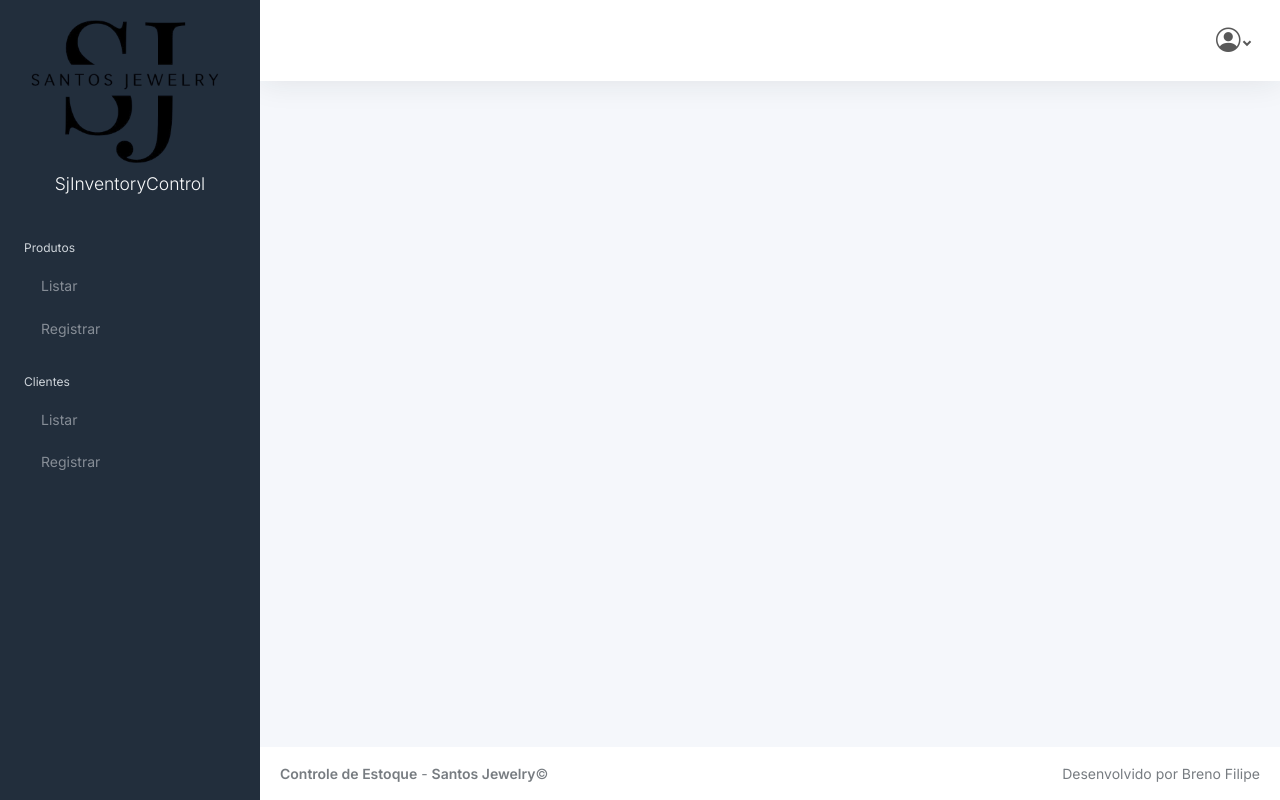
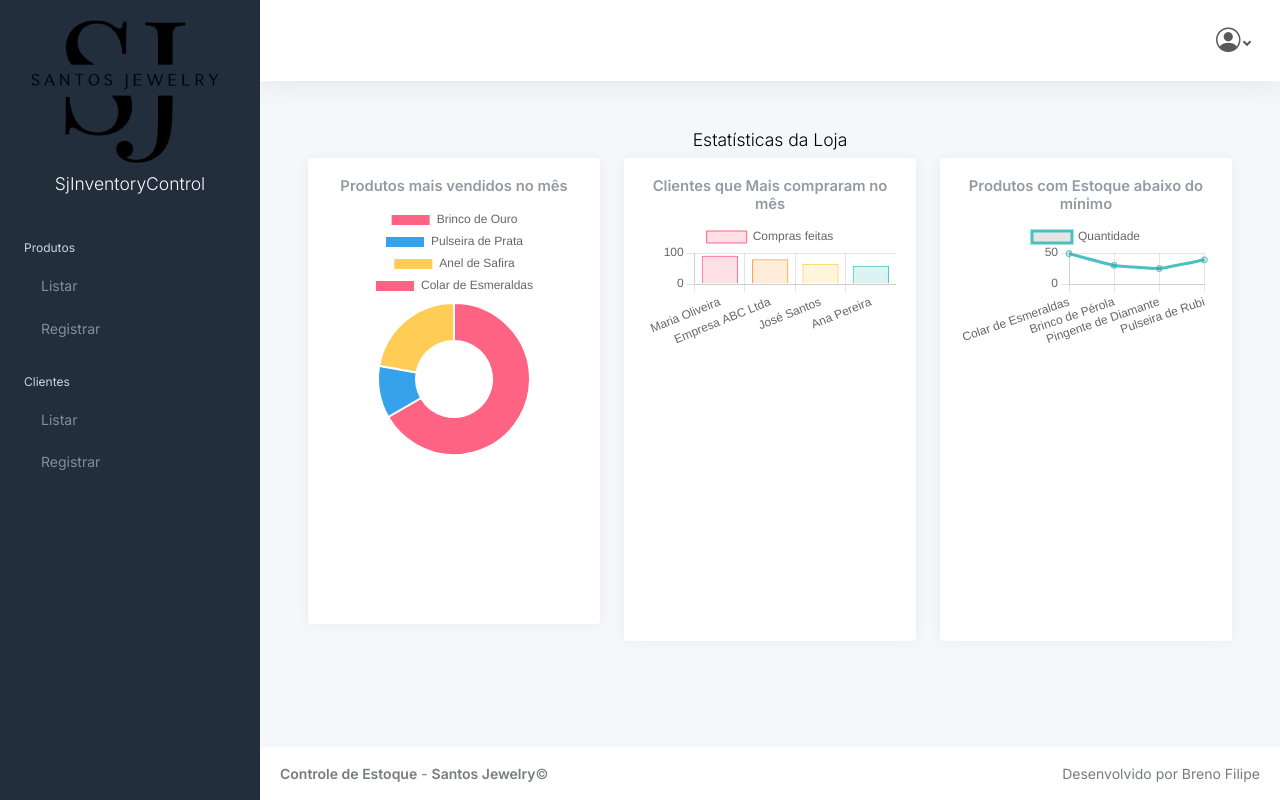
Before and after one commit to brenofilipepy/SjInventoryControl, a React (Create React App) app in the folder views/: page / in a window 1280 px wide. Built offline with nearby package versions, Linux system fonts and the light colour scheme.

Commit message:
initial implementation of home dashboard - store statistics

```diff
--- a/views/package.json
+++ b/views/package.json
@@ -40,6 +40,8 @@
   "devDependencies": {
     "bootstrap": "^5.3.2",
     "bootstrap-icons": "^1.11.3",
+    "chart.js": "^4.4.1",
+    "react-chartjs-2": "^5.2.0",
     "react-router-dom": "^6.22.0"
   }
 }
--- /dev/null
+++ b/views/src/components/BarChartComponent.tsx
@@ -0,0 +1,35 @@
+import React from 'react';
+import 'chart.js/auto';
+import { Bar } from 'react-chartjs-2';
+
+
+const BarChartComponent = () => {
+    const data = {
+        labels: ['Maria Oliveira', 'Empresa ABC Ltda', 'José Santos', 'Ana Pereira'],
+        datasets: [{
+          label: 'Compras feitas',
+          data: [91, 80, 65, 59],
+          backgroundColor: [
+            'rgba(255, 99, 132, 0.2)',
+            'rgba(255, 159, 64, 0.2)',
+            'rgba(255, 205, 86, 0.2)',
+            'rgba(75, 192, 192, 0.2)',
+          ],
+          borderColor: [
+            'rgb(255, 99, 132)',
+            'rgb(255, 159, 64)',
+            'rgb(255, 205, 86)',
+            'rgb(75, 192, 192)',
+          ],
+          borderWidth: 1
+        }]
+    };
+
+    return (
+        <>
+            <Bar data={data}/>
+        </>
+    )
+};
+
+export default BarChartComponent;
--- /dev/null
+++ b/views/src/components/DoughnutChartComponent.tsx
@@ -0,0 +1,33 @@
+import React from 'react';
+import 'chart.js/auto';
+import { Doughnut } from 'react-chartjs-2';
+
+
+const DoughnutChartComponent = () => {
+    const data = {
+        labels: [
+          'Brinco de Ouro',
+          'Pulseira de Prata',
+          'Anel de Safira',
+          'Colar de Esmeraldas'
+        ],
+        datasets: [{
+          label: 'My First Dataset',
+          data: [300, 50, 100],
+          backgroundColor: [
+            'rgb(255, 99, 132)',
+            'rgb(54, 162, 235)',
+            'rgb(255, 205, 86)'
+          ],
+          hoverOffset: 4
+        }]
+      };
+
+    return (
+        <>
+            <Doughnut data={data}/>
+        </>
+    )
+};
+
+export default DoughnutChartComponent;
--- /dev/null
+++ b/views/src/components/LineChartComponent.tsx
@@ -0,0 +1,35 @@
+import React from 'react';
+import 'chart.js/auto';
+import { Line } from 'react-chartjs-2';
+
+
+const LineChartComponent = () => {
+    const data = {
+        labels: ['Colar de Esmeraldas', 'Brinco de Pérola', 'Pingente de Diamante', 'Pulseira de Rubi'],
+        datasets: [
+          {
+            label: 'Quantidade',
+            data: [49, 30, 25, 39],
+            fill: false,
+            borderColor: 'rgb(75, 192, 192)',
+            tension: 0.1
+          }
+        ]
+      };
+
+      const options = {
+        scales: {
+          y: {
+            beginAtZero: true
+          }
+        }
+      };
+
+      return (
+        <div>
+          <Line data={data} options={options} />
+        </div>
+      );
+};
+
+export default LineChartComponent;
--- a/views/src/components/Sidebar.tsx
+++ b/views/src/components/Sidebar.tsx
@@ -26,7 +26,7 @@ const SideBar = ({ selectedItem, setSelectedItem }: { selectedItem: string, setS
     }
 
     const home = () => {
-        setSelectedItem("");
+        setSelectedItem("home");
         navigate('/');
     }
 
--- /dev/null
+++ b/views/src/components/StoreStatistics.tsx
@@ -0,0 +1,61 @@
+import React, { useState } from 'react';
+import 'bootstrap/dist/css/bootstrap.min.css';
+import 'bootstrap/dist/js/bootstrap.bundle.min.js';
+import LineChartComponent from './LineChartComponent.tsx';
+import DoughnutChartComponent from './DoughnutChartComponent.tsx';
+import BarChartComponent from './BarChartComponent.tsx';
+
+const StoreStatistics = () => {
+    return (
+        <>
+        <center>
+          <h3 className='lead'>Estatísticas da Loja</h3>
+        </center>
+        <div className='row justify-content-center'>
+            <div className='col-md-4'>
+              <div className="card">
+                <div className="card-body">
+                  <center>
+                    <h5 className="card-title">Produtos mais vendidos no mês</h5>
+                    <div className="" style={{height: 400 + "px"}}>
+                        <DoughnutChartComponent/>
+                    </div>
+                  </center>
+                  {/* <a href="#" className="card-link">Ver em Detalhes</a> */}
+                </div>
+              </div>
+            </div>
+
+            <div className='col-md-4'>
+              <div className="card">
+                <div className="card-body">
+                  <center>
+                    <h5 className="card-title">Clientes que Mais compraram no mês</h5>
+                    <div style={{height: 400 + "px"}}>
+                      <BarChartComponent/>
+                    </div>
+                  </center>
+                  {/* <a href="#" className="card-link">Ver em Detalhes</a> */}
+                </div>
+              </div>
+            </div>
+
+            <div className='col-md-4'>
+              <div className="card">
+                <div className="card-body">
+                  <center>
+                    <h5 className="card-title">Produtos com Estoque abaixo do mínimo</h5>
+                    <div style={{height: 400 + "px"}}>
+                        <LineChartComponent/>
+                    </div>
+                  </center>
+                  {/* <a href="#" className="card-link">Ver em Detalhes</a> */}
+                </div>
+              </div>
+            </div>
+          </div>
+        </>
+    )
+};
+
+export default StoreStatistics;
--- a/views/src/components/registerClientForm.tsx
+++ b/views/src/components/registerClientForm.tsx
@@ -2,7 +2,7 @@ import React, { useState } from 'react';
 import { useNavigate } from 'react-router-dom'
 import 'bootstrap/dist/css/bootstrap.min.css';
 import '../public/css/app.css'
-import RegisterDefaultForm from './registerDefaultForm.tsx';
+import RegisterDefaultForm from './RegisterDefaultForm.tsx';
 
 const RegisterClientForm = () => {
     const registerForm = (
--- a/views/src/components/registerProductForm.tsx
+++ b/views/src/components/registerProductForm.tsx
@@ -2,7 +2,7 @@ import React, { useState } from 'react';
 import { useNavigate } from 'react-router-dom'
 import 'bootstrap/dist/css/bootstrap.min.css';
 import '../public/css/app.css'
-import RegisterDefaultForm from './registerDefaultForm.tsx';
+import RegisterDefaultForm from './RegisterDefaultForm.tsx';
 
 const RegisterProductForm = () => {
     const registerForm = (
--- a/views/src/index.tsx
+++ b/views/src/index.tsx
@@ -4,7 +4,7 @@ import { BrowserRouter as Router, Routes, Route } from 'react-router-dom';
 import LoginPage from './pages/Login.tsx';
 import SignUpPage from './pages/Signup.tsx';
 import HomePage from './pages/Home.tsx'
-import RegisterProductForm from './components/registerProductForm.tsx';
+import RegisterProductForm from './components/RegisterProductForm.tsx';
 
 ReactDOM.render(
   <React.StrictMode>
--- a/views/src/pages/Home.tsx
+++ b/views/src/pages/Home.tsx
@@ -8,16 +8,16 @@ import NavBar from '../components/Navbar.tsx';
 import Footer from '../components/Footer.tsx';
 import ProductTableGenerator from '../components/ProductTableGenerator.tsx';
 import ClientTableGenerator from '../components/ClientTableGenerator.tsx';
-import UserModal from '../components/UserModal.tsx';
-import RegisterProductForm from '../components/registerProductForm.tsx';
-import RegisterClientForm from '../components/registerClientForm.tsx';
-import SjLogo from '../public/img/public/SJLogo.png';
+import RegisterProductForm from '../components/RegisterProductForm.tsx';
+import RegisterClientForm from '../components/RegisterClientForm.tsx';
 import products from '../components/test/data-mocks/products.data.mock.ts'
 import clients from '../components/test/data-mocks/clients.data.mock.ts'
+import StoreStatistics from '../components/StoreStatistics.tsx';
+import SjLogo from '../public/img/public/SJLogo.png';
 
 const HomePage = () => {
   const navigate = useNavigate();
-  const [selectedItem, setSelectedItem] = useState("");
+  const [selectedItem, setSelectedItem] = useState("home");
 
   const home = () => {
     navigate('/');
@@ -29,7 +29,7 @@ const HomePage = () => {
       <div className="main">
         <NavBar/>
         <main className="content">
-          {/* conteudo */}
+          {selectedItem === "home" && <StoreStatistics />}
           {selectedItem === "list-products-item" && <ProductTableGenerator data={products} />}
           {selectedItem === "list-clients-item" && <ClientTableGenerator data={clients} />}
           {selectedItem === "register-products-item" && <RegisterProductForm />}
@@ -41,7 +41,6 @@ const HomePage = () => {
   );
   // Produtos mais vendidos no mes
   // Top Clientes que mais compram
-  // Top fornecedor
   // Produtos com Estoque abaixo do mínimo
 
 };
```
